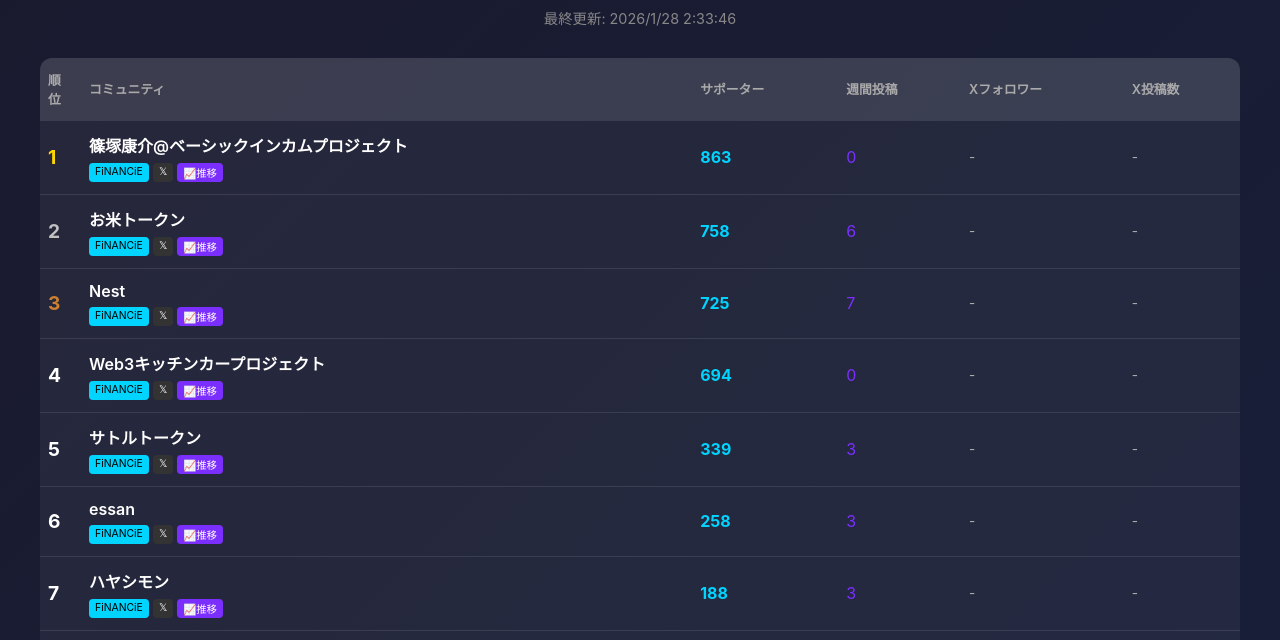
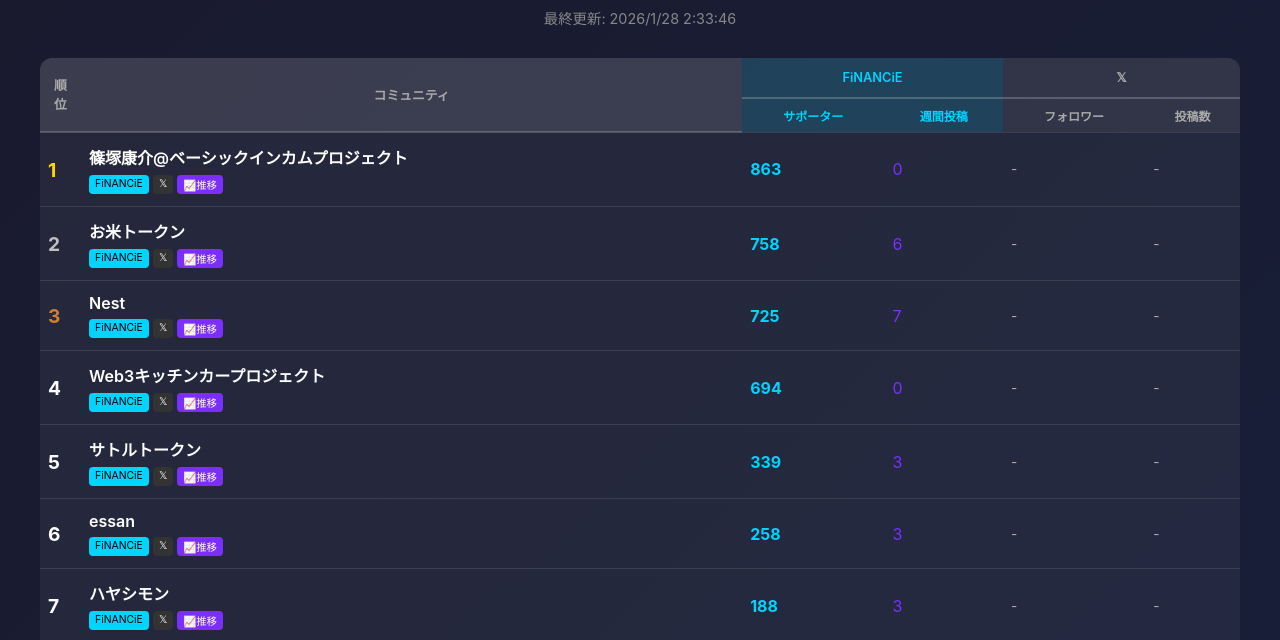
Before and after one commit to kimura-jane/FiNANCiE-bot, a website: page docs/index.html in a window 1280 px wide. Shown: the part 104-744 px from the top of the page. Drawn offline with nearby package versions, Linux system fonts and the light colour scheme.

Commit message:
Update index.html

```diff
--- a/docs/index.html
+++ b/docs/index.html
@@ -71,6 +71,27 @@
       background: rgba(255, 255, 255, 0.05);
     }
 
+    .header-group th {
+      text-align: center;
+      border-bottom: 2px solid rgba(255, 255, 255, 0.2);
+    }
+
+    .header-sub th {
+      font-size: 0.75rem;
+      padding: 8px 6px;
+      text-align: center;
+    }
+
+    .group-financie {
+      background: rgba(0, 212, 255, 0.15) !important;
+      color: #00d4ff !important;
+    }
+
+    .group-x {
+      background: rgba(120, 120, 120, 0.15) !important;
+      color: #aaa !important;
+    }
+
     .rank {
       font-weight: bold;
       font-size: 1.2rem;
@@ -127,19 +148,22 @@
     .supporters {
       color: #00d4ff;
       font-weight: bold;
+      text-align: center;
     }
 
     .weekly {
       color: #7b2fff;
+      text-align: center;
     }
 
     .x-data {
       color: #aaa;
       font-size: 0.85rem;
+      text-align: center;
     }
 
     .x-avg {
-      font-size: 0.75rem;
+      font-size: 0.7rem;
       color: #4ade80;
     }
 
@@ -303,7 +327,7 @@
       .ranking-table th,
       .ranking-table td {
         padding: 8px 4px;
-        font-size: 0.75rem;
+        font-size: 0.7rem;
       }
 
       h1 {
@@ -320,11 +344,16 @@
       }
 
       .x-data {
-        font-size: 0.75rem;
+        font-size: 0.7rem;
       }
 
       .x-avg {
+        font-size: 0.6rem;
+      }
+
+      .header-sub th {
         font-size: 0.65rem;
+        padding: 6px 3px;
       }
     }
   </style>
@@ -338,13 +367,17 @@
 
     <table class="ranking-table">
       <thead>
-        <tr>
-          <th>順位</th>
-          <th>コミュニティ</th>
-          <th>サポーター</th>
-          <th>週間投稿</th>
-          <th>Xフォロワー</th>
-          <th>X投稿数</th>
+        <tr class="header-group">
+          <th rowspan="2">順位</th>
+          <th rowspan="2">コミュニティ</th>
+          <th colspan="2" class="group-financie">FiNANCiE</th>
+          <th colspan="2" class="group-x">𝕏</th>
+        </tr>
+        <tr class="header-sub">
+          <th class="group-financie">サポーター</th>
+          <th class="group-financie">週間投稿</th>
+          <th class="group-x">フォロワー</th>
+          <th class="group-x">投稿数</th>
         </tr>
       </thead>
       <tbody id="rankingBody">
@@ -391,7 +424,7 @@
 
     // Xデータが入力済みかどうかを判定
     function hasXData(item) {
-      // xTotalDays > 0 なら入力済み（x_updatedがある）
+      // xTotalDays > 0 なら入力済み（x_updatedが2回以上ある）
       return item.xTotalDays > 0;
     }
 
```
